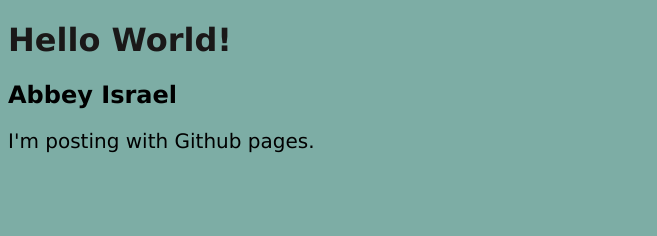
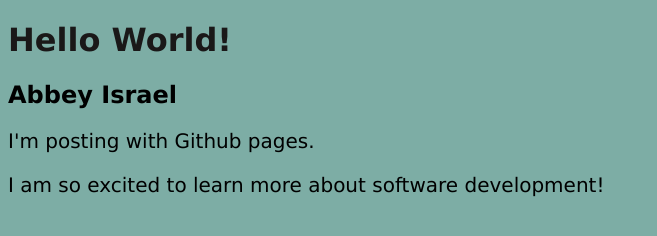
Before and after one commit to abbeyisrael/abbeyisrael.github.io, a plain HTML site: page index.html in a window 1280 px wide. Shown: the whole page, without its empty margins (0-657 px from the left). Drawn offline with Linux system fonts and the light colour scheme.

Commit message:
Update index.html

```diff
--- a/index.html
+++ b/index.html
@@ -5,5 +5,6 @@
         <h1>Hello World!</h1>
         <h2>Abbey Israel</h2>
         <p>I'm posting with Github pages.</p>
+        <p>I am so excited to learn more about software development!</p>
     </body>
 </html>
```
